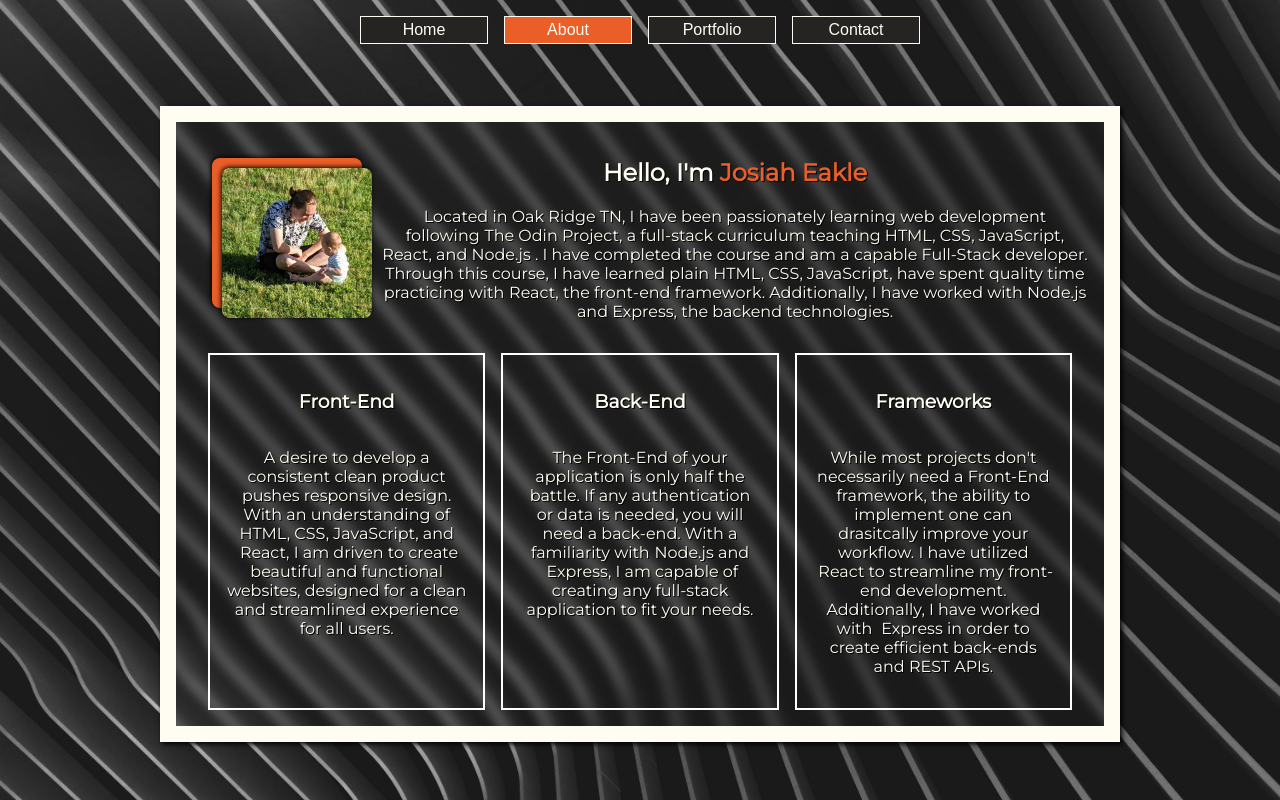
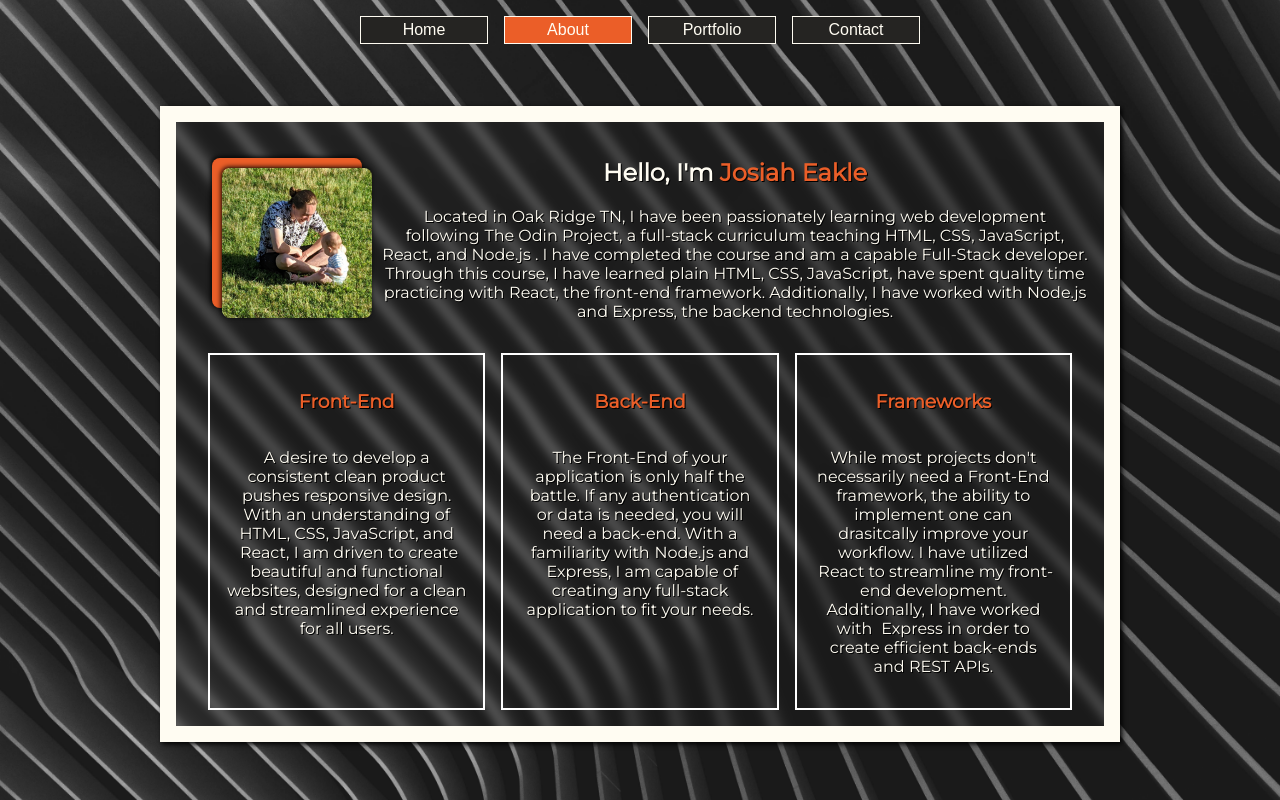
Before and after one commit to josiaheakle/react-portfolio, a React (Create React App) app: page /about in a window 1280 px wide. Built offline with nearby package versions, Linux system fonts and the light colour scheme.

Commit message:
changed color of info card titles

```diff
--- a/src/css/About.css
+++ b/src/css/About.css
@@ -140,3 +140,7 @@
     box-shadow: 2px 2px 5px black;
 
 }
+
+.grid-info h3 {
+    color: var(--orange);
+}
```
Also changed, not shown: 6 other files (tests, documents, lock files or other folders).
